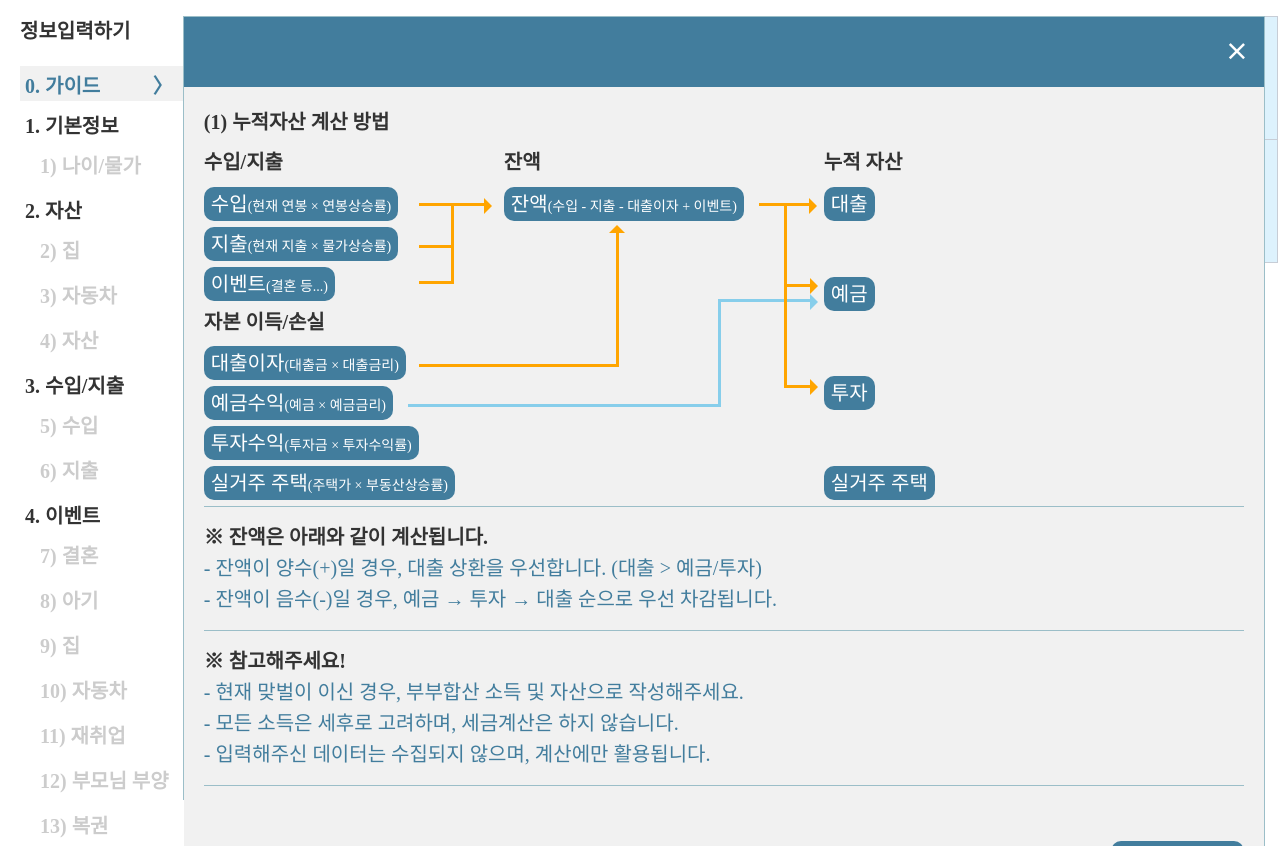
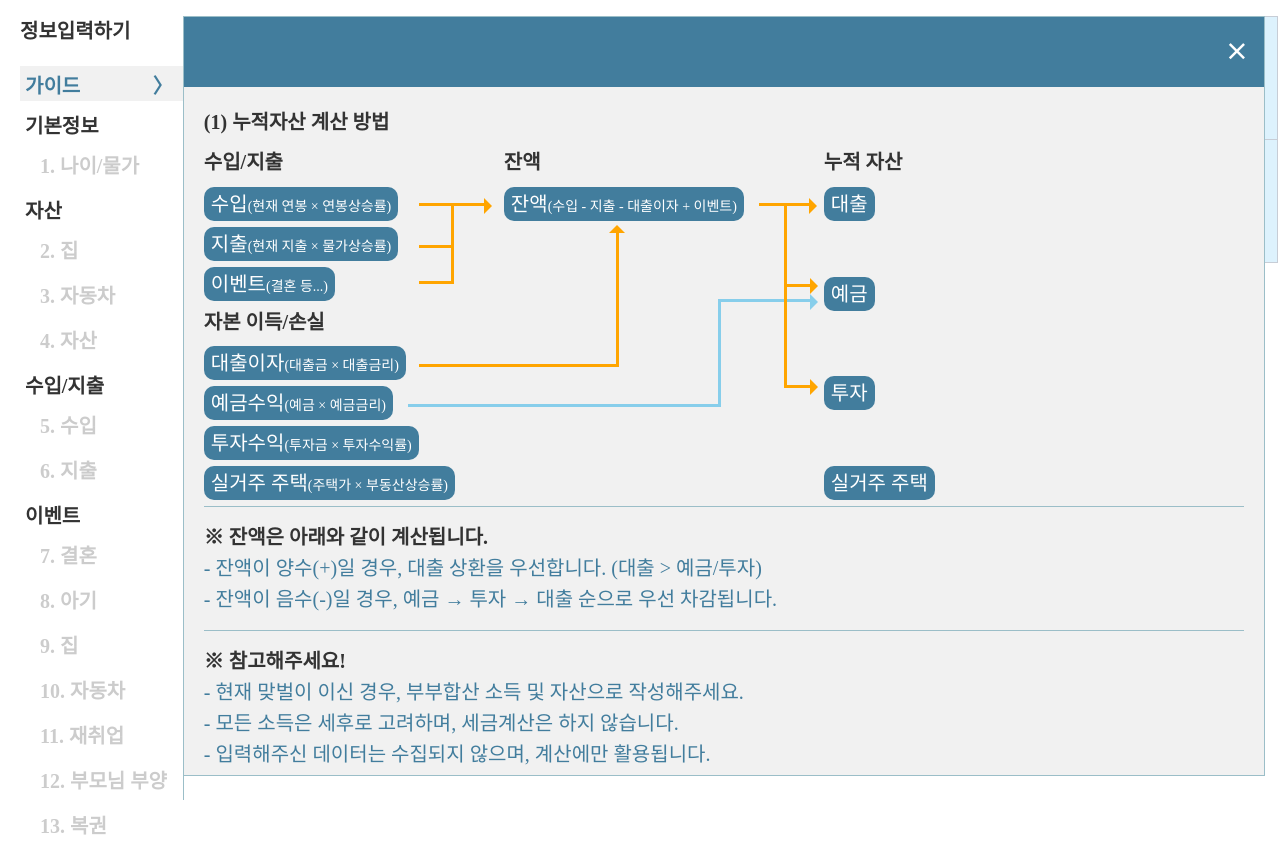
Before and after one commit to dnjseogns/cashflow, a React (Vite) app: page / in a window 1280 px wide. Both pictures are taken after a click on the button "100세까지 현금흐름 계산하기". Built offline with nearby package versions, Linux system fonts and the light colour scheme; a web font is replaced by a local one.

Commit message:
[FEATURE] 국민연금 전까지 함

```diff
--- a/src/components/cashflow/Cashflow.css
+++ b/src/components/cashflow/Cashflow.css
@@ -51,7 +51,9 @@
 /*******************************************/
 /* survey */
 .cf-right .survey-area{ background: #F1F1F1; border: 1px solid #9BBEC8; border-left: 0px solid #9BBEC8;
-    width: 84.5%; min-width: 500px; height: auto; z-index: 10;}
+    width: 84.5%; min-width: 500px; z-index: 10;
+    overflow: auto; max-height: 95%; height: auto;
+}
 
 /* survey title */
 .cf-right .survey-area .survey-title{padding: 20px; background-color: #427D9D; font-weight: 600; color:white;display:flex; justify-content:space-between;}
--- a/src/components/cashflow/MenuContext.jsx
+++ b/src/components/cashflow/MenuContext.jsx
@@ -16,24 +16,24 @@ export const MenuProvider = ({ children }) => {
     const [surveyTitle,setSurveyTitle] = useState("");
 
     const menuEnum = {
-        GUIDE : "0. 가이드",
-        BASE : "1. 기본정보",
-        BASE_AGE : "1) 나이/물가",
-        BASE2 : "2. 자산",
-        BASE_HOUSE : "2) 집",
-        BASE_CAR : "3) 자동차",
-        BASE_ASSET : "4) 자산",
-        BASE3 : "3. 수입/지출",
-        BASE_SALARY : "5) 수입",
-        BASE_CONSUMPTION : "6) 지출",
-        ADD : "4. 이벤트",
-        ADD_MARRY : "7) 결혼",
-        ADD_BABY : "8) 아기",
-        ADD_HOUSE : "9) 집",
-        ADD_CAR : "10) 자동차",
-        ADD_RETIRE : "11) 재취업",
-        ADD_PARENT : "12) 부모님 부양",
-        ADD_LOTTO : "13) 복권"
+        GUIDE : "가이드",
+        BASE : "기본정보",
+        BASE_AGE : "1. 나이/물가",
+        BASE2 : "자산",
+        BASE_HOUSE : "2. 집",
+        BASE_CAR : "3. 자동차",
+        BASE_ASSET : "4. 자산",
+        BASE3 : "수입/지출",
+        BASE_SALARY : "5. 수입",
+        BASE_CONSUMPTION : "6. 지출",
+        ADD : "이벤트",
+        ADD_MARRY : "7. 결혼",
+        ADD_BABY : "8. 아기",
+        ADD_HOUSE : "9. 집",
+        ADD_CAR : "10. 자동차",
+        ADD_RETIRE : "11. 재취업",
+        ADD_PARENT : "12. 부모님 부양",
+        ADD_LOTTO : "13. 복권"
     }
 
 
--- a/src/components/cashflow/survey/BaseCarSurvey.jsx
+++ b/src/components/cashflow/survey/BaseCarSurvey.jsx
@@ -69,7 +69,9 @@ const BaseCarSurvey = ({completeBtnClickCnt, commonCompleteLogic}) => {
             <div>
                 <p className="question">(2) 자동차 대출 정보를 입력해주세요.</p>
                 <p>- <Mapping txt="ⓐ"/>잔여 대출금 : <input className='btn1' value={carLoan.toLocaleString('ko-KR')} onChange={(e)=>{surveyOnChange(e,"carLoan")}}/>({toKoreanMoneyUnit(carLoan)})</p>
-                <p>- 대출금리 : <input className='btn1' value={carLoanRate.toLocaleString('ko-KR')} onChange={(e)=>{surveyOnChange(e,"carLoanRate")}}/> %</p>
+                <p>- 대출금리 : <input className='btn1' value={carLoanRate.toLocaleString('ko-KR')} onChange={(e)=>{surveyOnChange(e,"carLoanRate")}}/> %
+                    <span> (월 대출이자 : {toKoreanMoneyUnit(Math.round(carLoan*(carLoanRate/100)/12))})</span>
+                </p>
             </div>
             <div>
                 <p className="question">(3) 월 평균 차량 유지비 입력해주세요.(주유비 + 보험료 + 유지보수비 등...)</p>
--- a/src/components/cashflow/survey/BaseHouseSurvey.jsx
+++ b/src/components/cashflow/survey/BaseHouseSurvey.jsx
@@ -88,7 +88,7 @@ const BaseHouseSurvey = ({completeBtnClickCnt, commonCompleteLogic}) => {
                         <input className='btn1' value={housePriceLoan.toLocaleString('ko-KR')} onChange={(e)=>{surveyOnChange(e,"housePriceLoan")}}/>({toKoreanMoneyUnit(housePriceLoan)}),
                         <span style={{marginLeft:"20px"}}>대출금리 : </span>
                         <input className='btn1' value={housePriceLoanRate.toLocaleString('ko-KR')} onChange={(e)=>{surveyOnChange(e,"housePriceLoanRate")}}/> %
-                        <span> (<Mapping txt="ⓐ"/> 월 대출이자 : {toKoreanMoneyUnit(Math.round(housePriceLoan*(housePriceLoanRate/100)/12))})</span>
+                        <span> (월 대출이자 : {toKoreanMoneyUnit(Math.round(housePriceLoan*(housePriceLoanRate/100)/12))})</span>
                     </p>
                     <p>- <Mapping txt="ⓑ"/>보증금 중 자기자본(자동계산) : <input className='btn1 readonly' value={(housePriceTotal - housePriceLoan).toLocaleString('ko-KR')} readOnly={true}/>({toKoreanMoneyUnit(housePriceTotal - housePriceLoan)})</p>
                 </div>
@@ -108,7 +108,7 @@ const BaseHouseSurvey = ({completeBtnClickCnt, commonCompleteLogic}) => {
                         <input className='btn1' value={housePriceLoan.toLocaleString('ko-KR')} onChange={(e)=>{surveyOnChange(e,"housePriceLoan")}}/>({toKoreanMoneyUnit(housePriceLoan)}),
                         <span style={{marginLeft:"20px"}}><Mapping txt="ⓓ"/>대출금리 : </span>
                         <input className='btn1' value={housePriceLoanRate.toLocaleString('ko-KR')} onChange={(e)=>{surveyOnChange(e,"housePriceLoanRate")}}/> %
-                        <span> (<Mapping txt="ⓐ"/> 월 대출이자 : {toKoreanMoneyUnit(Math.round(housePriceLoan*(housePriceLoanRate/100)/12))})</span>
+                        <span> (월 대출이자 : {toKoreanMoneyUnit(Math.round(housePriceLoan*(housePriceLoanRate/100)/12))})</span>
                     </p>
                     {/* 자기소유면 자기자본은 필요없는 것 같음
                     <p>- 자기자본(자동계산) : <input className='btn1 readonly' value={(housePriceTotal - housePriceLoan).toLocaleString('ko-KR')} readOnly={true}/>({toKoreanMoneyUnit(housePriceTotal - housePriceLoan)})</p> */}
--- a/src/components/cashflow/survey/BaseSalarySurvey.jsx
+++ b/src/components/cashflow/survey/BaseSalarySurvey.jsx
@@ -86,13 +86,22 @@ function BaseSalarySurvey({completeBtnClickCnt, commonCompleteLogic}){
             <p className='note'>※ 퇴직금 계산 : (퇴직 전 3개월 평균 월급) x 연차수</p>
         </div>
         <div>
-            <p className="question">(5) 부업을 하고 계시다면, 입력해주세요.</p>
-            <p>- <Mapping txt="ⓒ"/> :
+            <p className="question">(5) 국민연금 수령액을 자동계산합니다.</p>
+            <p>- <Mapping txt="ⓒ"/> : <input className='btn1' value={retireAge.toLocaleString('ko-KR')} onChange={(e)=>{surveyOnChange(e,"retireAge")}}/> 세</p>
+            <p className='note'>※ 국민연금 예상 수령액 계산 : 소득대체율상수 × (A+B) × (1 + 0.05×n/12) </p>
+            <p className='note'>※ 소득대체율상수 : 1.2(1.8 → 1.2로 감소 중)</p>
+            <p className='note'>※ A : 연금수급 전 3년간 전체 가입자의 평균소득월액의 평균액을 뜻하는 것으로 매년 국민연금공단에서 발표하고 있습니다.</p>
+            <p className='note'>※ B : 가입자 개인의 가입기간 중 기준소득월액의 평균값을 뜻하는 것으로 과거의 기준소득월액은 현재의 소득으로 환산하여 평균을 계산합니다.</p>
+            <p className='note'>※ n : 20년 초과한 국민연금 가입 월수.</p>
+        </div>
+        <div>
+            <p className="question">(6) 부업을 하고 계시다면, 입력해주세요.</p>
+            <p>- <Mapping txt="ⓓ"/> :
                 월 <input className='btn1' value={sideJobMonthly.toLocaleString('ko-KR')} onChange={(e)=>{surveyOnChange(e,"sideJobMonthly")}}/>원
                 <i> ({toKoreanMoneyUnit(sideJobMonthly)})</i>
             </p>
             <p className='note'>※ 모든 소득은 세후로 계산하고 있습니다.</p>
-            <p className='note'>※ 미래 부업소득 = 부업소득 x 물가상승률<Mapping txt="(1-ⓑ)"/></p>
+            <p className='note'>※ 부업소득 계산 = 부업소득 x 물가상승률<Mapping txt="(1-ⓑ)"/></p>
         </div>
     </Fragment>);
 }
```
Also changed, not shown: src/components/cashflow/CashflowTable.jsx (+11 -12 lines), src/components/cashflow/survey/BaseAssetSurvey.jsx (+8 -3 lines), src/components/cashflow/survey/BaseConsumptionSurvey.jsx (+36 -14 lines), src/components/cashflow/useCashflowTableData.jsx (+14 -13 lines).
